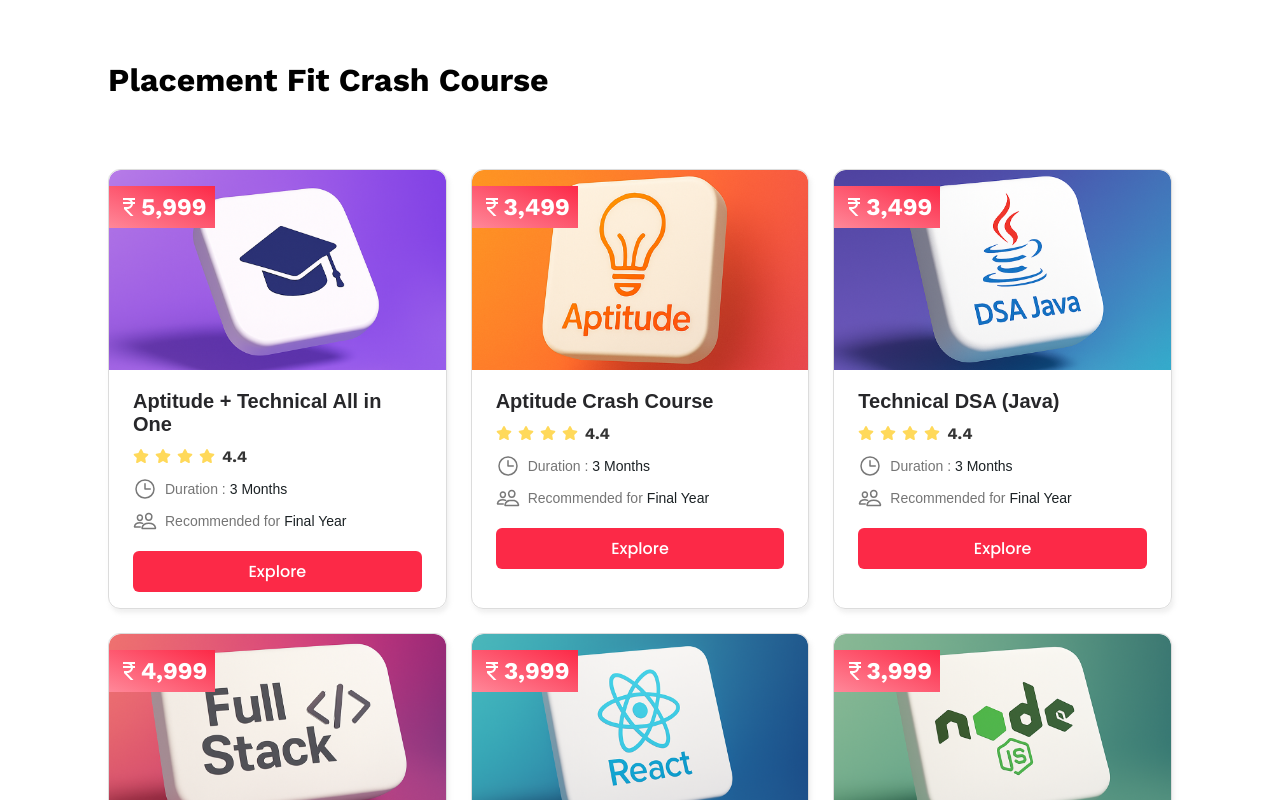
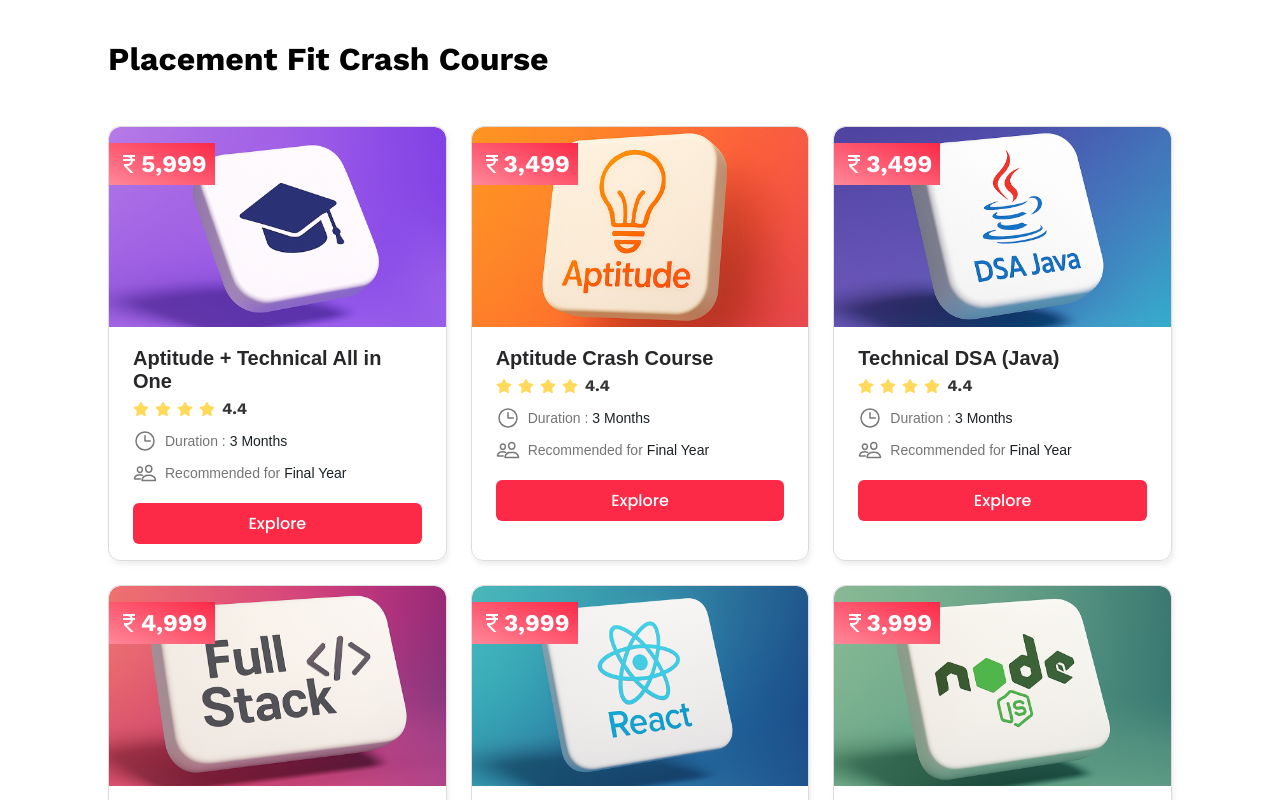
Before and after one commit to 143venkatsai/agh-courses, a React (Vite) app: page / in a window 1280 px wide. Shown: the top 800 px of the page. Built offline with nearby package versions, Linux system fonts and the light colour scheme; a web font is replaced by a local one.

Commit message:
updated gap between heading

```diff
--- a/src/components/Courses/styledComponents.js
+++ b/src/components/Courses/styledComponents.js
@@ -4,13 +4,14 @@ export const CoursesContainer = styled.div`
   display: flex;
   flex-direction: column;
   padding: 0 12px;
-
+  gap: 24px;
   @media (min-width: 768px) {
     padding: 16px 24px;
   }
 
   @media (min-width: 1024px) {
     padding: 32px 100px;
+    gap: 32px;
   }
 `;
 
@@ -18,11 +19,11 @@ export const CourseHeading = styled.h1`
   font-family: "Work Sans", sans-serif;
   font-size: 24px;
   font-weight: 600;
-  padding-bottom: 24px;
+  margin-top: 0px;
+  margin-bottom: 0px;
   color: #000;
   @media (min-width: 1024px) {
     font-size: 32px;
-    padding-bottom: 32px;
   }
 `;
 
@@ -78,7 +79,7 @@ export const CourseTitle = styled.h3`
 export const RatingContainer = styled.div`
   display: flex;
   align-items: center;
-  margin-top: -5px;
+  margin-top: -10px;
   margin-bottom: -5px;
 `;
 
--- a/src/components/CoursesNew/styledComponents.js
+++ b/src/components/CoursesNew/styledComponents.js
@@ -4,6 +4,7 @@ export const CoursesContainer = styled.div`
   display: flex;
   flex-direction: column;
   padding: 0 12px;
+  gap: 24px;
 
   @media (min-width: 768px) {
     padding: 16px 24px;
@@ -11,6 +12,7 @@ export const CoursesContainer = styled.div`
 
   @media (min-width: 1024px) {
     padding: 32px 100px;
+    gap: 32px;
   }
 `;
 
@@ -18,11 +20,9 @@ export const CourseHeading = styled.h1`
   font-family: "Work Sans", sans-serif;
   font-size: 24px;
   font-weight: 600;
-  padding-bottom: 24px;
   color: #000;
   @media (min-width: 1024px) {
     font-size: 32px;
-    padding-bottom: 32px;
   }
 `;
 
@@ -77,7 +77,7 @@ export const CourseTitle = styled.h1`
 export const RatingContainer = styled.div`
   display: flex;
   align-items: center;
-  margin-top: -5px;
+  margin-top: -10px;
   margin-bottom: -5px;
 `;
 
```
